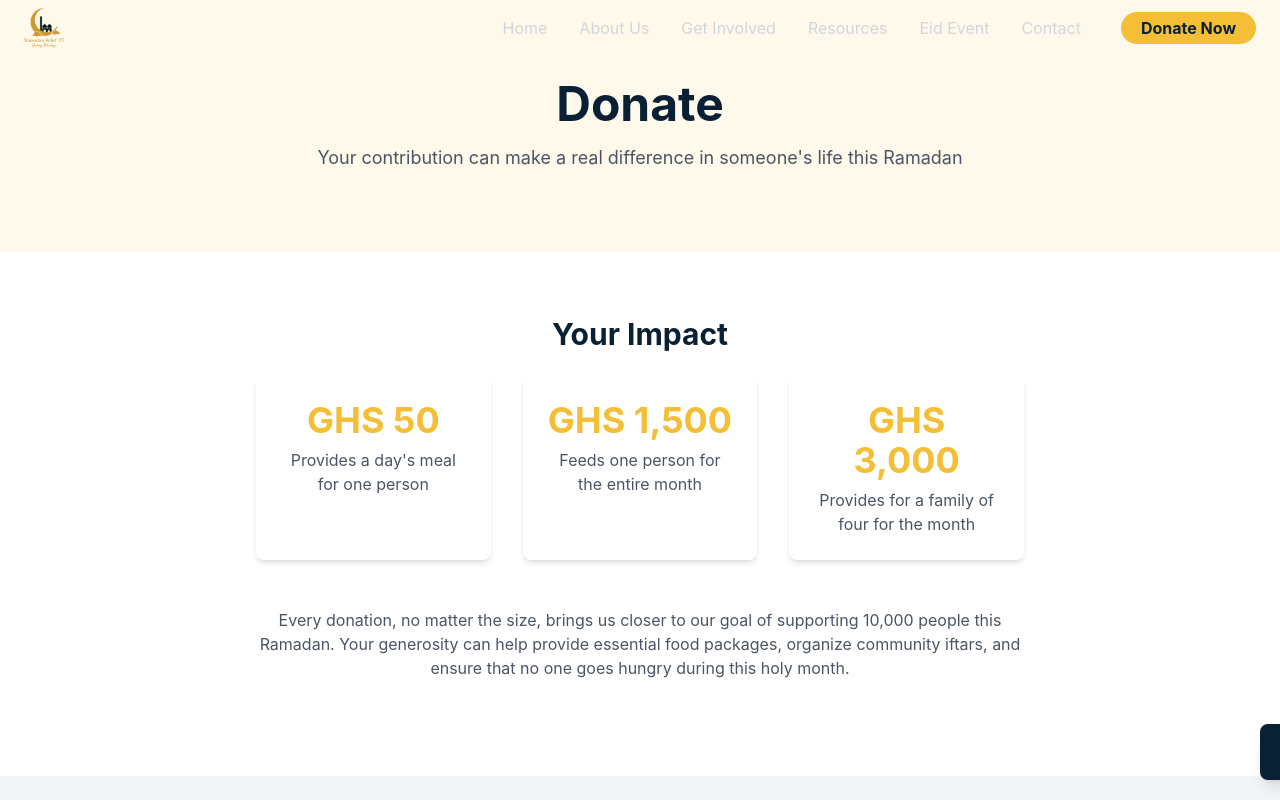
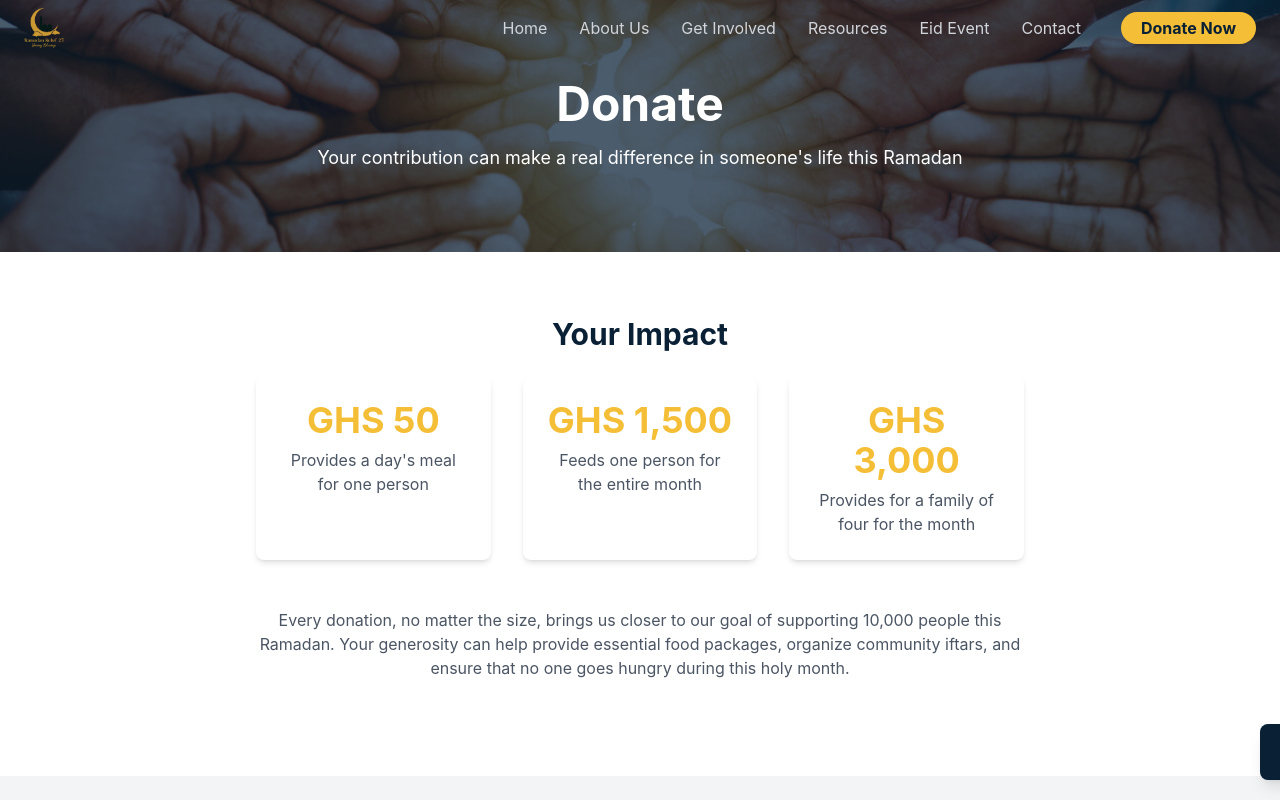
Before and after one commit to NanaWhan/ramadan-vue, a Vue app: page /donate in a window 1280 px wide. Shown: the top 800 px of the page. Built offline with nearby package versions, Linux system fonts and the light colour scheme; the HTML template or start-up script is replaced by a standard one.

Commit message:
donate view updates

```diff
--- a/src/views/DonateView.vue
+++ b/src/views/DonateView.vue
@@ -1,11 +1,19 @@
 <template>
   <div class="donate-view">
     <!-- Page Header -->
-    <section class="relative py-20 bg-accent-color/10">
-      <div class="container mx-auto px-4">
+    <section class="relative py-20 text-white">
+      <!-- Background image with overlay -->
+      <div class="absolute inset-0 bg-dark-color/60 z-0"></div>
+      <img
+        :src="bannerImage"
+        class="absolute inset-0 object-cover w-full h-full z-[-1]"
+        alt="Banner"
+      />
+
+      <div class="container mx-auto px-4 relative z-10">
         <div class="max-w-3xl mx-auto text-center">
           <h1 class="text-4xl md:text-5xl font-bold mb-4">Donate</h1>
-          <p class="text-lg text-gray-600">
+          <p class="text-lg text-white">
             Your contribution can make a real difference in someone's life this
             Ramadan
           </p>
@@ -276,6 +284,7 @@ import { ref } from "vue";
 import Button from "@/components/shared/Button.vue";
 import DonationCounter from "@/components/home/DonationCounter.vue";
 import DonationModal from "@/components/shared/DonationModal.vue";
+import bannerImage from '../assets/images/banner.jpg';
 
 // Donation counter reference
 const donationCounterRef = ref<InstanceType<typeof DonationCounter> | null>(
```
